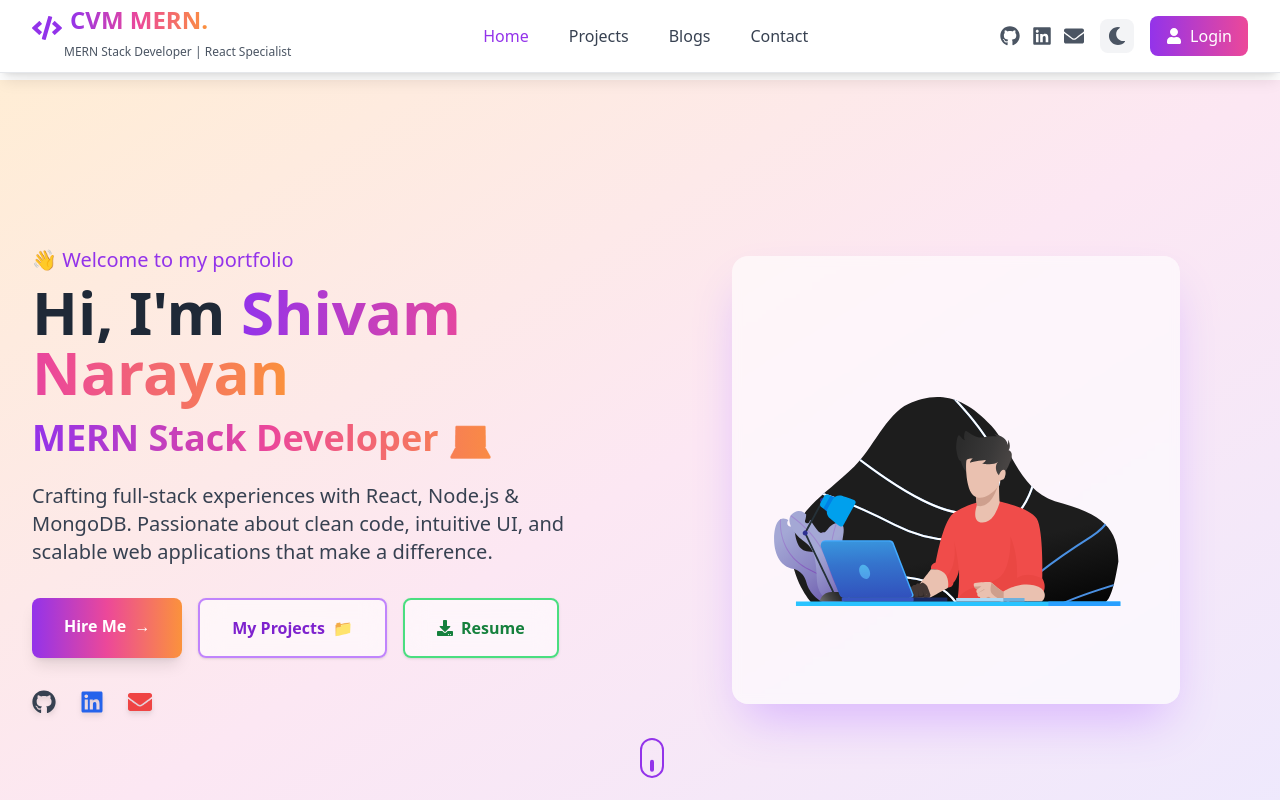
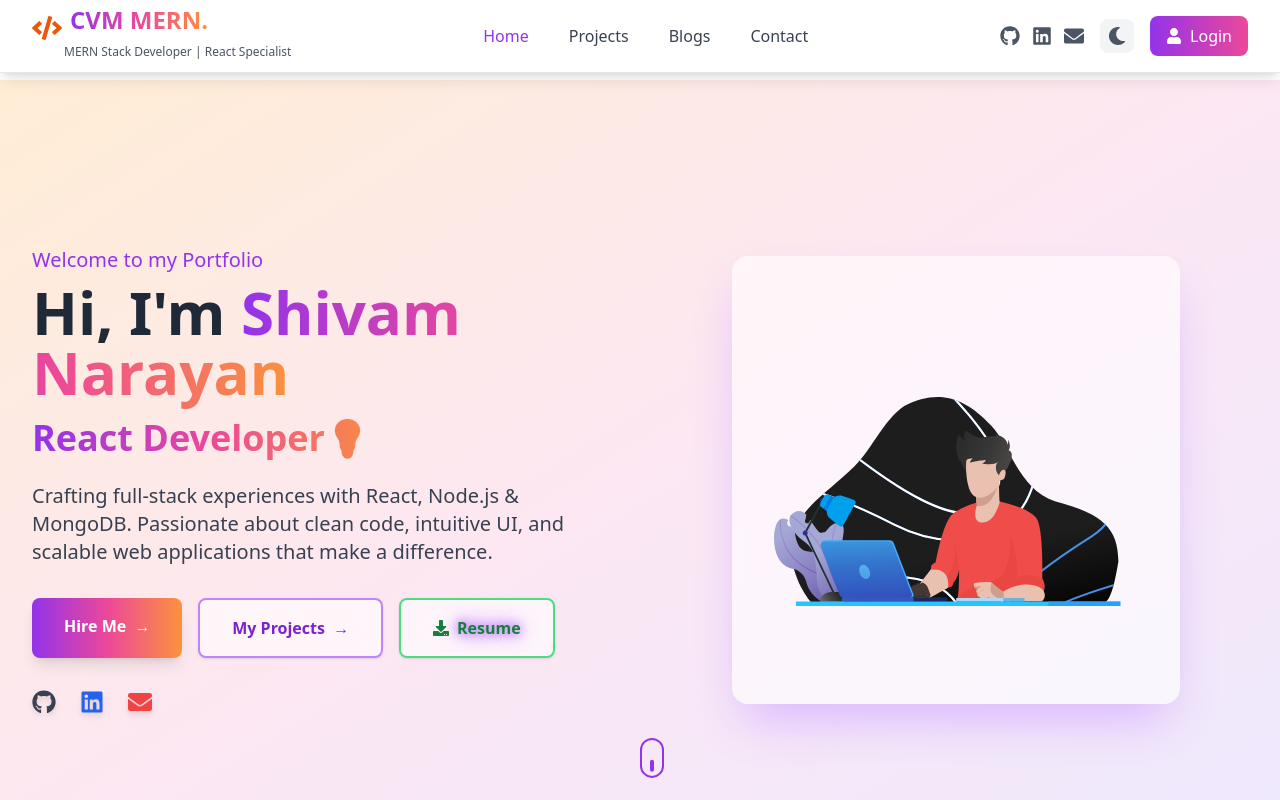
Before and after one commit to Cvm0007/CVM-MERN, a React (Vite) app: page / in a window 1280 px wide. Shown: the top 800 px of the page. Built offline with nearby package versions, Linux system fonts and the light colour scheme.

Commit message:
6 : Nav-Hero Fixed

```diff
--- a/src/components/Hero.jsx
+++ b/src/components/Hero.jsx
@@ -20,6 +20,8 @@ import { useTheme } from '../contexts/ThemeContext';
  */
 const Hero = () => {
   const { isDark } = useTheme();
+  const MotionLink = motion(Link);
+
 
   return (
     <section
@@ -49,7 +51,7 @@ const Hero = () => {
               <p className={`text-lg sm:text-xl font-medium mb-2 ${
                 isDark ? 'text-purple-400' : 'text-purple-600'
               }`}>
-                👋 Welcome to my portfolio
+                Welcome to my Portfolio
               </p>
               <h1 className={`text-3xl sm:text-4xl md:text-5xl lg:text-6xl font-extrabold mb-4 leading-tight ${
                 isDark ? 'text-white' : 'text-gray-800'
@@ -71,11 +73,11 @@ const Hero = () => {
                 <span className="bg-clip-text text-transparent bg-gradient-to-r from-purple-600 via-pink-500 to-orange-400">
                   <TypeAnimation
                     sequence={[
-                      'React Developer 💡',
+                      'JavaScript Developer 🚀',
                       3000,
-                      'MERN Stack Developer 💻',
+                      'React Developer💡',
                       3000,
-                      'JavaScript Engineer 🚀',
+                      'MERN Stack Engineer 💻',
                       3000,
                       'UI/UX Enthusiast 🎨',
                       3000
@@ -108,11 +110,11 @@ const Hero = () => {
               animate={{ opacity: 1, y: 0 }}
               transition={{ delay: 0.8 }}
             >
-              <motion
+              <MotionLink
                 to="/contact"
-                whileHover={{ scale: 1.05, y: -2 }}
+                whileHover={{ scale: 1.05 }}
                 whileTap={{ scale: 0.95 }}
-                className="px-6 sm:px-8 py-3 sm:py-4 font-semibold text-white bg-gradient-to-r from-purple-600 via-pink-500 to-orange-400 rounded-lg shadow-lg hover:shadow-xl transition-all duration-300 text-center"
+                className="px-6 sm:px-8 py-3 sm:py-4 font-semibold text-white bg-gradient-to-r from-purple-600 via-pink-500 to-orange-400 rounded-lg shadow-lg hover:shadow-xl transition-all duration-300 text-center hover:animate-pulse"
               >
                 <span className="flex items-center justify-center gap-2">
                   Hire Me
@@ -123,15 +125,15 @@ const Hero = () => {
                     →
                   </motion.span>
                 </span>
-              </motion>
+              </MotionLink>
 
-              <motion
+              <MotionLink
                 to="/projects"
-                whileHover={{ scale: 1.05, y: -2 }}
+                whileHover={{ scale: 1.05 }}
                 whileTap={{ scale: 0.95 }}
-                className={`px-6 sm:px-8 py-3 sm:py-4 font-semibold rounded-lg shadow hover:shadow-md transition-all duration-300 text-center ${
+                className={`px-6 sm:px-8 py-3 sm:py-4 font-semibold rounded-lg shadow hover:shadow-md transition-all duration-300 text-center hover:animate-pulse ${
                   isDark
-                    ? 'text-purple-300 border-2 border-purple-400 bg-gray-800/60 backdrop-blur-md hover:bg-gray-700'
+                    ? 'text-purple-500 border-2 border-purple-400 bg-gray-800/60 backdrop-blur-md hover:bg-gray-700'
                     : 'text-purple-700 border-2 border-purple-400 bg-white/60 backdrop-blur-md hover:bg-purple-100'
                 }`}
               >
@@ -140,19 +142,18 @@ const Hero = () => {
                   <motion.span
                     animate={{ x: [0, 5, 0] }}
                     transition={{ duration: 1, repeat: Infinity, repeatDelay: 2 }}
-                  >
-                    📁
+                  > →
                   </motion.span>
                 </span>
-              </motion>
+              </MotionLink>
 
               {/* Resume Download Button */}
               <motion.a
-                href="/resume.pdf"
+                href="/Shivam_Narayan_MERN.pdf"
                 download
-                whileHover={{ scale: 1.05, y: -2 }}
+                whileHover={{ scale: 1.05, rotate: -5 }}
                 whileTap={{ scale: 0.95 }}
-                className={`px-6 sm:px-8 py-3 sm:py-4 font-semibold rounded-lg shadow hover:shadow-md transition-all duration-300 text-center ${
+                className={`px-6 sm:px-8 py-3 sm:py-4 font-semibold rounded-lg shadow hover:shadow-md transition-all duration-300 text-center animate-glow ${
                   isDark
                     ? 'text-green-300 border-2 border-green-400 bg-gray-800/60 backdrop-blur-md hover:bg-gray-700'
                     : 'text-green-700 border-2 border-green-400 bg-white/60 backdrop-blur-md hover:bg-green-100'
@@ -173,8 +174,8 @@ const Hero = () => {
               transition={{ delay: 1 }}
             >
               {[
-                { href: "https://github.com/", icon: <FaGithub />, color: isDark ? 'text-gray-400 hover:text-white' : 'text-gray-700 hover:text-black' },
-                { href: "https://linkedin.com/in/shivam-narayan-mern", icon: <FaLinkedin />, color: 'text-blue-600 hover:text-blue-800' },
+                { href: "https://github.com/Cvm0007", icon: <FaGithub />, color: isDark ? 'text-gray-400 hover:text-white' : 'text-gray-700 hover:text-black' },
+                { href: "https://linkedin.com/in/cvm-mern", icon: <FaLinkedin />, color: 'text-blue-600 hover:text-blue-800' },
                 { href: "mailto:mahtha.s@gmail.com", icon: <FaEnvelope />, color: 'text-red-500 hover:text-red-700' }
               ].map((social, index) => (
                 <motion.a
@@ -182,12 +183,12 @@ const Hero = () => {
                   href={social.href}
                   target="_blank"
                   rel="noopener noreferrer"
-                  whileHover={{ scale: 1.2, rotate: 5 }}
+                  whileHover={{ rotate: 10 }}
                   whileTap={{ scale: 0.9 }}
                   className={`transition-all duration-300 drop-shadow-md hover:drop-shadow-xl ${social.color}`}
                   initial={{ opacity: 0, y: 20 }}
                   animate={{ opacity: 1, y: 0 }}
-                  transition={{ delay: 1.1 + index * 0.1 }}
+                  transition={{ delay: 0.1 + index * 0.1 }}
                 >
                   {social.icon}
                 </motion.a>
--- a/src/components/WhatsAppChat.jsx
+++ b/src/components/WhatsAppChat.jsx
@@ -6,7 +6,7 @@ const WhatsAppChat = () => {
       href="https://wa.me/918121234#41"
       target="_blank"
       rel="noopener noreferrer"
-      className="flex items-center gap-2 w-10 h-10 bg-green-500 hover:bg-green-600 text-white p-3 rounded-full shadow-lg transition-transform hover:scale-110"
+      className="flex items-center gap-2 w-10 h-10 bg-green-500 hover:bg-green-600 text-white p-3 rounded-full shadow-lg transition-transform hover:scale-110 animate-bounce"
     >
      <FaWhatsapp className="text-2xl" />
     </a>
--- a/src/layouts/Navbar.jsx
+++ b/src/layouts/Navbar.jsx
@@ -97,7 +97,7 @@ const Navbar = () => {
             <motion.div
               whileHover={{ rotate: 360 }}
               transition={{ duration: 0.6 }}
-              className="text-3xl text-purple-600 dark:text-purple-400"
+              className="text-3xl text-orange-600 dark:text-orange-400 group-hover:animate-pulse"
             >
               <FaCode />
             </motion.div>
@@ -139,7 +139,7 @@ const Navbar = () => {
           {/* Social Links - Responsive visibility */}
           <div className="hidden xl:flex items-center space-x-3">
             <motion.a
-              href="https://github.com"
+              href="https://github.com/Cvm0007"
               target="_blank"
               rel="noopener noreferrer"
               className="text-gray-600 dark:text-gray-400 hover:text-purple-600 dark:hover:text-purple-400 transition-colors"
@@ -149,18 +149,18 @@ const Navbar = () => {
               <FaGithub size={20} />
             </motion.a>
             <motion.a
-              href="https://linkedin.com"
+              href="https://linkedin.com/in/cvm-mern"
               target="_blank"
               rel="noopener noreferrer"
-              className="text-gray-600 dark:text-gray-400 hover:text-purple-600 dark:hover:text-purple-400 transition-colors"
+              className="text-gray-600 dark:text-gray-400 hover:text-blue-600 dark:hover:text-blue-400 transition-colors"
               whileHover={{ scale: 1.2, rotate: 5 }}
               whileTap={{ scale: 0.9 }}
             >
               <FaLinkedin size={20} />
             </motion.a>
             <motion.a
-              href="mailto:contact@shivam.dev"
-              className="text-gray-600 dark:text-gray-400 hover:text-purple-600 dark:hover:text-purple-400 transition-colors"
+              href="mailto:mahtha.s@gmail.com"
+              className="text-gray-600 dark:text-gray-400 hover:text-red-600 dark:hover:text-red-400 transition-colors"
               whileHover={{ scale: 1.2, rotate: 5 }}
               whileTap={{ scale: 0.9 }}
             >
@@ -171,7 +171,7 @@ const Navbar = () => {
           {/* Theme Toggle - Enhanced with animation */}
           <motion.button
             onClick={toggleTheme}
-            className="p-2 rounded-lg bg-gray-100 dark:bg-gray-800 text-gray-600 dark:text-gray-400 hover:bg-gray-200 dark:hover:bg-gray-700 transition-all duration-300"
+            className="p-2 rounded-lg bg-gray-100 dark:bg-gray-800 text-gray-600 dark:text-gray-400 hover:bg-gray-200 dark:hover:bg-gray-700 transition-all duration-300 hover:text-blue-500 dark:hover:text-yellow-400"
             aria-label="Toggle theme"
             whileHover={{ scale: 1.1, rotate: 15 }}
             whileTap={{ scale: 0.9 }}
```
Also changed, not shown: src/layouts/Footer.jsx (+17 -10 lines), 1 other file (tests, documents, lock files or other folders).
